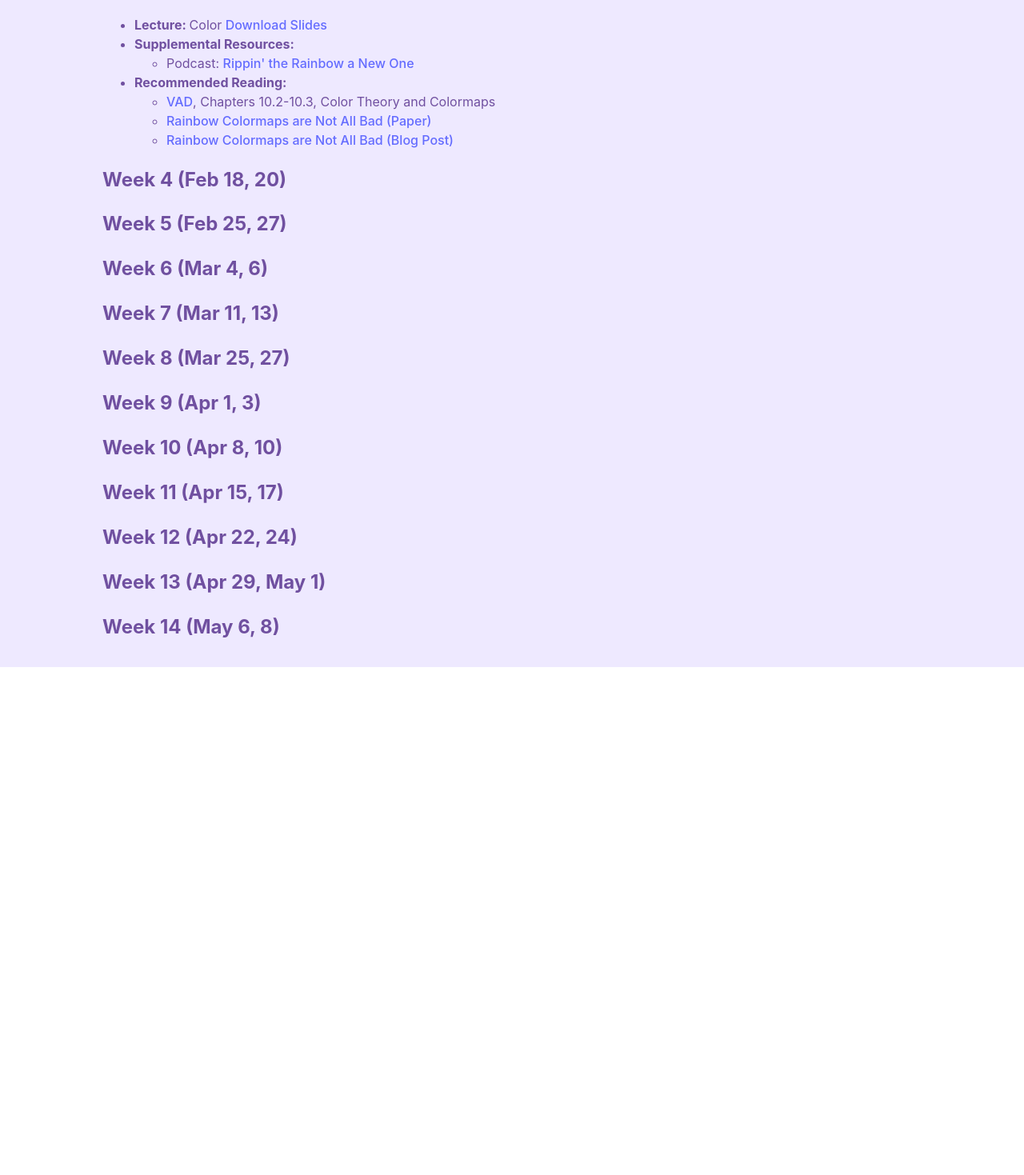
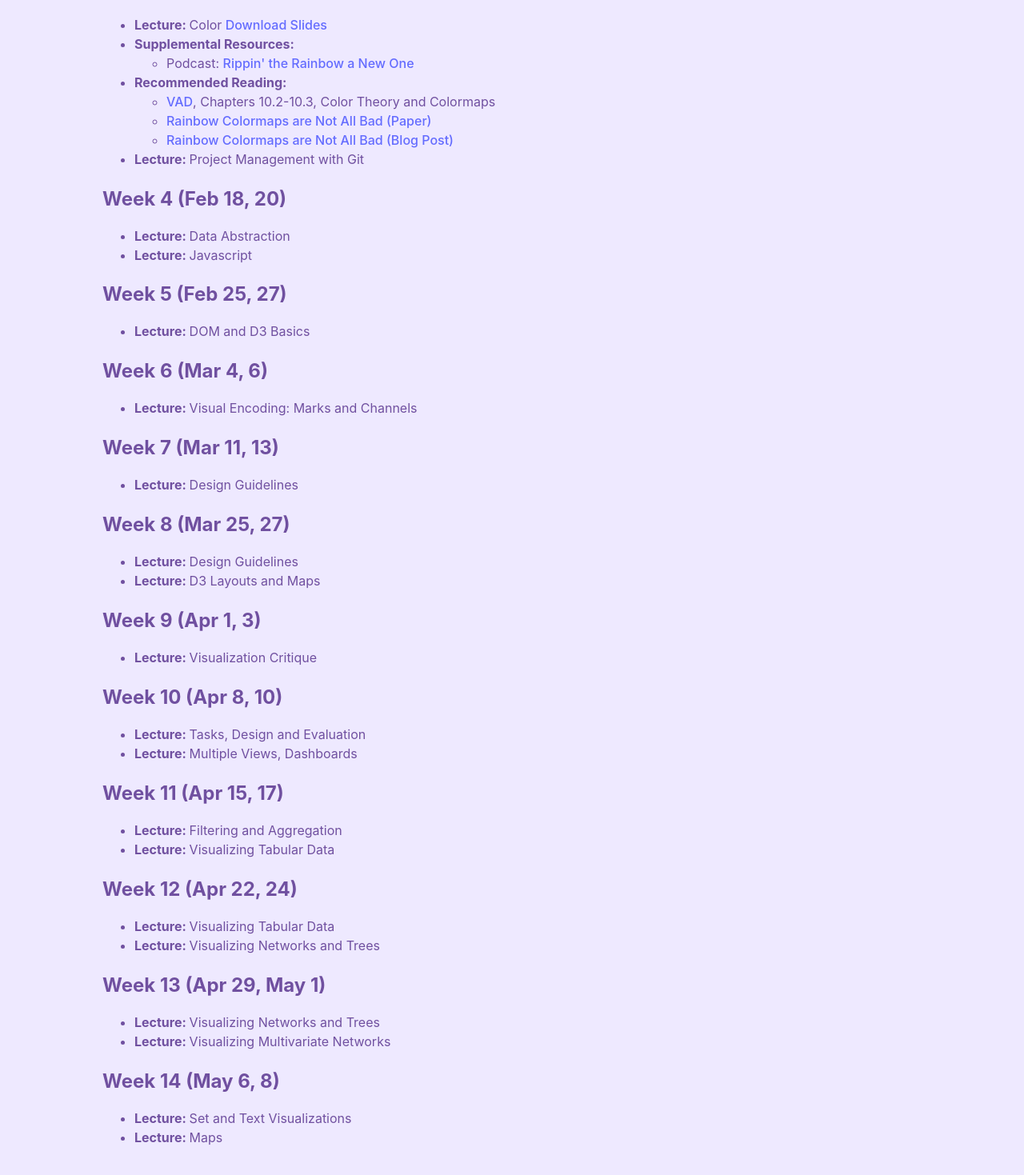
Before and after one commit to hamza-elhamdadi/cs-571-spring-2025, a React (Vite) app: page /#/schedule in a window 1280 px wide. Shown: the part 983-2452 px from the top of the page at 80% size. Before the commit the page ends 1817 px from the top, so only its background shows below. Built offline with nearby package versions, Linux system fonts and the light colour scheme.

Commit message:
tentative topics added to schedule

```diff
--- a/src/Schedule.jsx
+++ b/src/Schedule.jsx
@@ -117,18 +117,97 @@ function Schedule() {
               <li><a target='_blank' href="https://eagereyes.org/blog/2023/rainbow-colormaps-are-not-all-bad-paper">Rainbow Colormaps are Not All Bad (Blog Post)</a></li>
             </ul>
           </li>
+          <li>
+            <b>Lecture: </b> Project Management with Git
+          </li>
         </ul>
         <h2 className='section-header'>Week 4 (Feb 18, 20)</h2>
+        <ul>
+          <li>
+            <b>Lecture: </b> Data Abstraction
+          </li>
+          <li>
+            <b>Lecture: </b> Javascript
+          </li>
+        </ul>
         <h2 className='section-header'>Week 5 (Feb 25, 27)</h2>
+        <ul>
+          <li>
+            <b>Lecture: </b> DOM and D3 Basics
+          </li>
+        </ul>
         <h2 className='section-header'>Week 6 (Mar 4, 6)</h2>
+        <ul>
+          <li>
+            <b>Lecture: </b> Visual Encoding: Marks and Channels
+          </li>
+        </ul>
         <h2 className='section-header'>Week 7 (Mar 11, 13)</h2>
+        <ul>
+          <li>
+            <b>Lecture: </b> Design Guidelines
+          </li>
+        </ul>
         <h2 className='section-header'>Week 8 (Mar 25, 27)</h2>
+        <ul>
+          <li>
+            <b>Lecture: </b> Design Guidelines
+          </li>
+          <li>
+            <b>Lecture: </b> D3 Layouts and Maps
+          </li>
+        </ul>
         <h2 className='section-header'>Week 9 (Apr 1, 3)</h2>
+        <ul>
+          <li>
+            <b>Lecture: </b> Visualization Critique
+          </li>
+        </ul>
         <h2 className='section-header'>Week 10 (Apr 8, 10)</h2>
+        <ul>
+          <li>
+            <b>Lecture: </b> Tasks, Design and Evaluation
+          </li>
+          <li>
+            <b>Lecture: </b> Multiple Views, Dashboards
+          </li>
+        </ul>
         <h2 className='section-header'>Week 11 (Apr 15, 17)</h2>
+        <ul>
+          <li>
+            <b>Lecture: </b> Filtering and Aggregation
+          </li>
+          <li>
+            <b>Lecture: </b> Visualizing Tabular Data
+          </li>
+        </ul>
         <h2 className='section-header'>Week 12 (Apr 22, 24)</h2>
+        <ul>
+          <li>
+            <b>Lecture: </b> Visualizing Tabular Data
+          </li>
+          <li>
+            <b>Lecture: </b> Visualizing Networks and Trees
+          </li>
+        </ul>
         <h2 className='section-header'>Week 13 (Apr 29, May 1)</h2>
+        <ul>
+          <li>
+            <b>Lecture: </b> Visualizing Networks and Trees
+          </li>
+          <li>
+            <b>Lecture: </b> Visualizing Multivariate Networks
+          </li>
+        </ul>
         <h2 className='section-header'>Week 14 (May 6, 8)</h2>
+        <ul>
+          <li>
+            <b>Lecture: </b> Set and Text Visualizations
+          </li>
+          <li>
+            <b>Lecture: </b> Maps
+          </li>
+        </ul>
       </div>
     </>
   );
```
